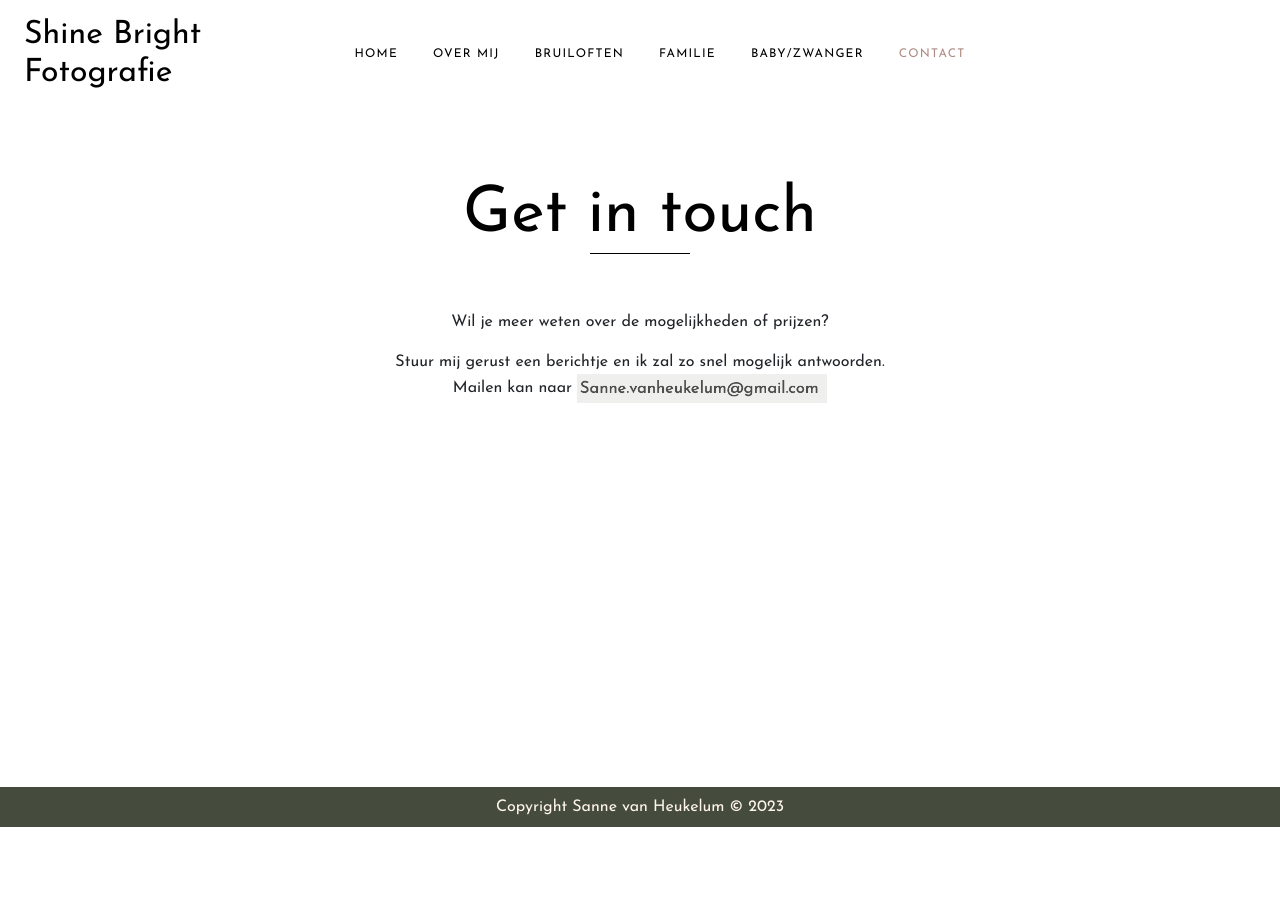
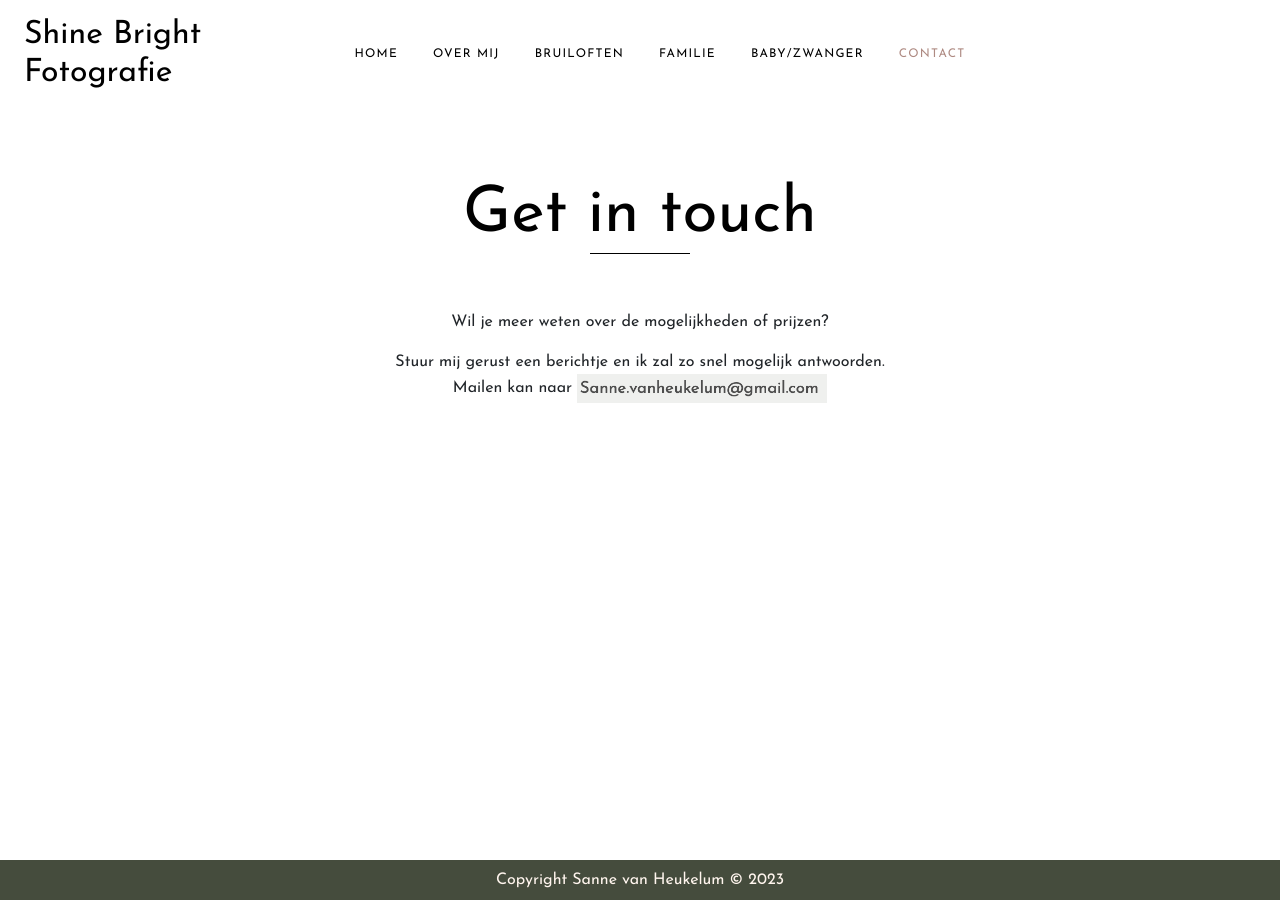
Before and after one commit to Matthijsy/shine-bright, a Jekyll site: the page built from contact.html, in a window 1280 px wide. Built offline with Jekyll 4.4.1, drawn with Linux system fonts in a browser that asks for light colours; some web fonts are replaced.

Commit message:
Push footer to bottom

```diff
--- a/_includes/footer.html
+++ b/_includes/footer.html
@@ -1,4 +1,4 @@
-<div class="container-fluid row justify-content-center footer-color navbar">
+<footer class="container-fluid row justify-content-center footer-color navbar">
     <div class="footer">
         <span class="pt-3 pb-2">
                     Copyright Sanne van Heukelum &copy;<script data-cfasync="false"
@@ -6,7 +6,7 @@
         <script>document.write(new Date().getFullYear());</script>
         </span>
     </div>
-</div>
+</footer>
 
 {% for script in site.footer_scripts %}
 <script src="{{script | absolute_url}}"></script>
--- a/_layouts/default.html
+++ b/_layouts/default.html
@@ -8,9 +8,9 @@
 <body>
 {% include navbar.html %}
 
-<div class="container-fluid p-0" data-aos="fade" >
+<main class="container-fluid p-0" data-aos="fade" >
     {{ content }}
-</div>
+</main>
 
 {% include footer.html %}
 </body>
--- a/css/style.css
+++ b/css/style.css
@@ -1826,3 +1826,14 @@ a {
         z-index: 1
     }
 }
+
+/* Always Push Footer to bottom*/
+body {
+  min-height: 100vh;
+  display: flex;
+  flex-flow: column;
+}
+
+main {
+  flex-grow: 1;
+}
```
